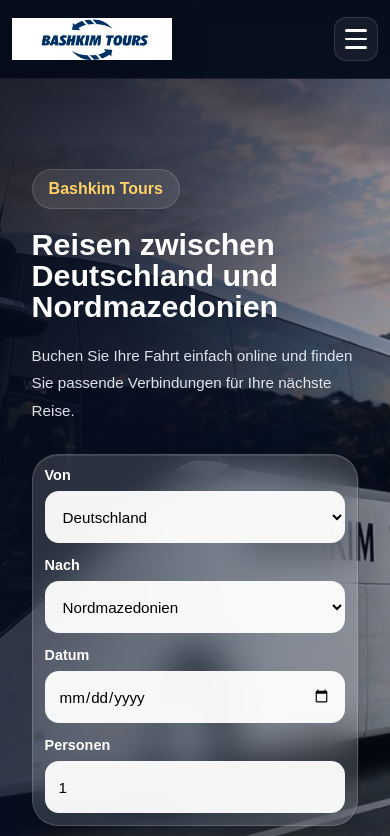
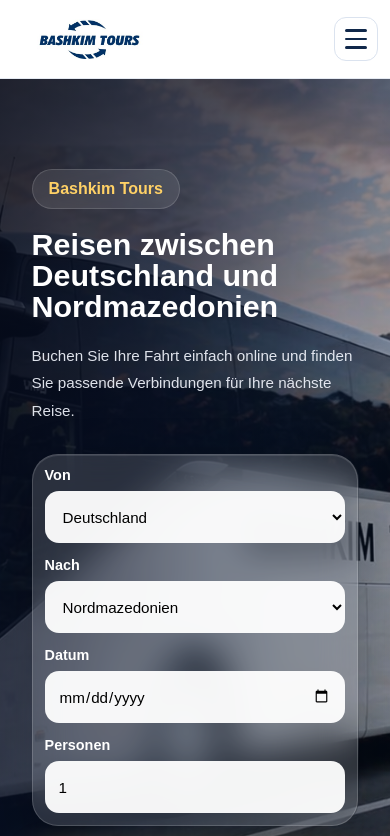
Before and after one commit to codedbyxhezi/bashkim-tours, a Next.js app: page / in a window 390 px wide. Shown: the top 836 px of the page. Built offline with nearby package versions, Linux system fonts and the light colour scheme.

Commit message:
Fix white navbar and mobile burger menu

```diff
--- a/components/Navbar/Navbar.module.css
+++ b/components/Navbar/Navbar.module.css
@@ -2,10 +2,8 @@
   position: sticky;
   top: 0;
   z-index: 1000;
-  background: rgba(7, 14, 29, 0.78);
-  backdrop-filter: blur(14px);
-  -webkit-backdrop-filter: blur(14px);
-  border-bottom: 1px solid rgba(255, 255, 255, 0.08);
+  background: #ffffff;
+  border-bottom: 1px solid #e5eaf2;
 }
 
 .inner {
@@ -28,7 +26,6 @@
   width: auto;
   height: 54px;
   object-fit: contain;
-  filter: drop-shadow(0 8px 18px rgba(0, 0, 0, 0.2));
 }
 
 .nav {
@@ -46,13 +43,13 @@
 .link {
   position: relative;
   font-weight: 700;
-  color: rgba(255, 255, 255, 0.92);
+  color: #10284a;
   padding: 6px 0;
   transition: color 0.22s ease;
 }
 
 .link:hover {
-  color: #ffd166;
+  color: #1d5bd1;
 }
 
 .link::after {
@@ -72,7 +69,7 @@
 }
 
 .active {
-  color: #ffd166;
+  color: #1d5bd1;
 }
 
 .active::after {
@@ -83,8 +80,8 @@
   display: none;
   width: 48px;
   height: 48px;
-  border: 1px solid rgba(255, 255, 255, 0.12);
-  background: rgba(255, 255, 255, 0.06);
+  border: 1px solid #dbe3ef;
+  background: #ffffff;
   border-radius: 14px;
   cursor: pointer;
   padding: 0;
@@ -98,7 +95,7 @@
 .bar {
   width: 22px;
   height: 2.5px;
-  background: white;
+  background: #10284a;
   border-radius: 999px;
   transition: transform 0.25s ease, opacity 0.25s ease;
 }
@@ -115,7 +112,7 @@
   transform: translateY(-8px) rotate(-45deg);
 }
 
-@media (max-width: 850px) {
+@media (max-width: 900px) {
   .inner {
     width: 100%;
     padding: 0 16px;
@@ -123,9 +120,9 @@
   }
 
   .logoImage {
-    height: 46px;
+    height: 44px;
     width: auto;
-    max-width: 180px;
+    max-width: 170px;
   }
 
   .burger {
@@ -137,13 +134,11 @@
     top: calc(100% + 10px);
     left: 16px;
     right: 16px;
-    background: rgba(9, 17, 31, 0.96);
-    border: 1px solid rgba(255, 255, 255, 0.08);
+    background: #ffffff;
+    border: 1px solid #e5eaf2;
     border-radius: 22px;
     padding: 12px;
-    box-shadow: 0 24px 50px rgba(0, 0, 0, 0.28);
-    backdrop-filter: blur(14px);
-    -webkit-backdrop-filter: blur(14px);
+    box-shadow: 0 18px 40px rgba(0, 0, 0, 0.1);
     opacity: 0;
     pointer-events: none;
     transform: translateY(-10px);
@@ -167,8 +162,8 @@
     display: block;
     padding: 14px 16px;
     border-radius: 14px;
-    color: white;
-    background: rgba(255, 255, 255, 0.03);
+    color: #10284a;
+    background: #f5f7fb;
   }
 
   .link::after {
@@ -176,13 +171,13 @@
   }
 
   .link:hover {
-    color: #ffd166;
-    background: rgba(255, 255, 255, 0.06);
+    color: #1d5bd1;
+    background: #edf3ff;
   }
 
   .active {
-    background: rgba(255, 209, 102, 0.12);
-    color: #ffd166;
+    background: #e3ecff;
+    color: #1d5bd1;
   }
 }
 
@@ -192,8 +187,8 @@
   }
 
   .logoImage {
-    height: 42px;
-    max-width: 160px;
+    height: 40px;
+    max-width: 150px;
   }
 
   .nav {
```
